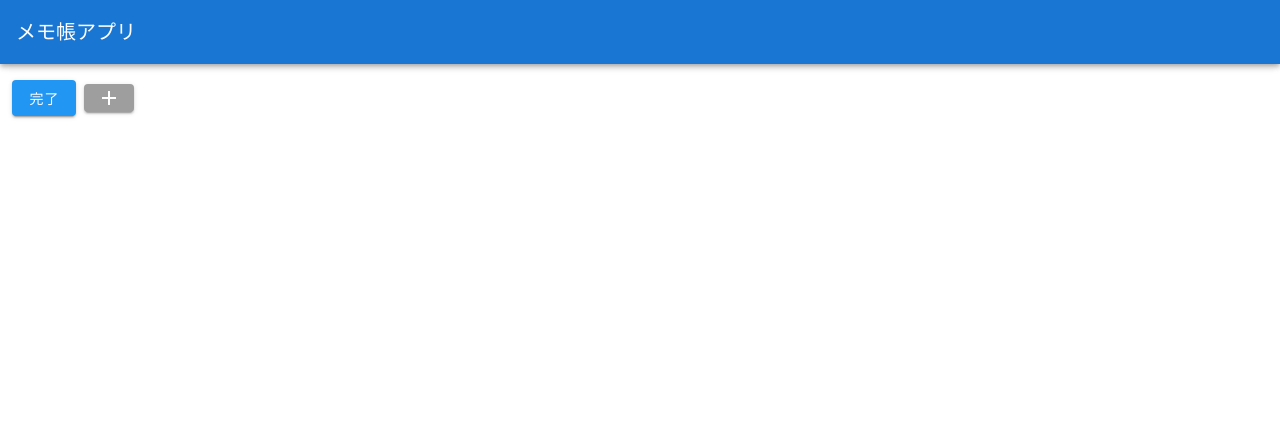
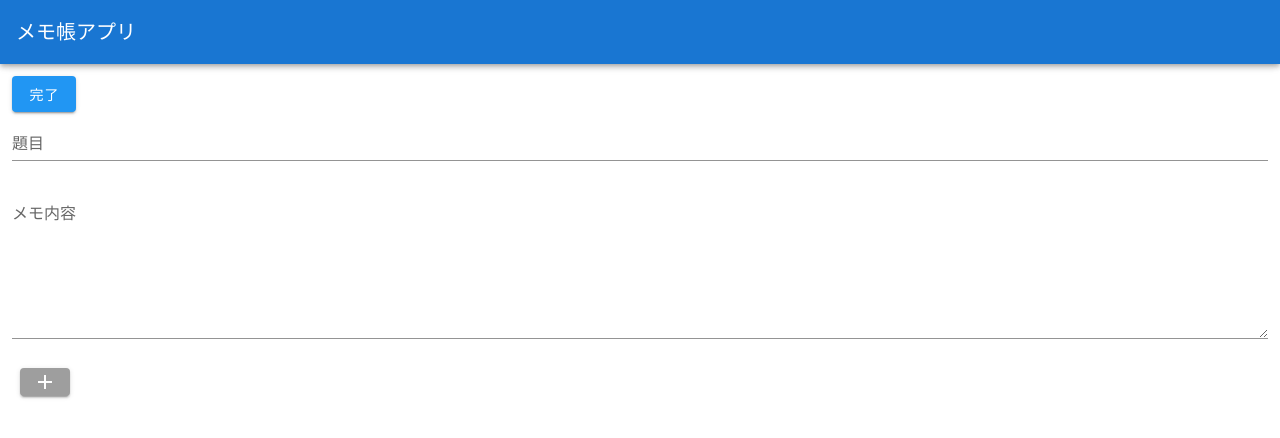
Before and after one commit to ESM-fd/pair-mob-camp, a Vue app: page / in a window 1280 px wide. Shown: the top 438 px of the page. Built offline with nearby package versions, Linux system fonts and the light colour scheme.

Commit message:
コンポーネント化した

```diff
--- /dev/null
+++ b/src/components/FormApp.vue
@@ -0,0 +1,38 @@
+<template>
+  <div>
+    <v-btn
+      color="blue"
+      dark
+      >
+      完了
+    </v-btn>
+    <v-text-field
+      label="題目"
+      type="input"
+    ></v-text-field>
+    <v-textarea
+      label="メモ内容"
+      name="input-7-1"
+    ></v-textarea>
+    <v-btn
+      dark
+      small
+      color="grey"
+      class="ma-2"
+      @click="addInput()"
+    >
+      <v-icon dark>mdi-plus</v-icon>
+    </v-btn>
+  </div>
+</template>
+
+<script>
+export default {
+  data () {
+    return {}
+  },
+  created () {},
+  computed: {},
+  methods: {}
+}
+</script>
--- a/src/view/MemoApp.vue
+++ b/src/view/MemoApp.vue
@@ -1,37 +1,22 @@
 <template>
   <div>
-    <v-btn
-      color="blue"
-      dark
-      >
-      完了
-    </v-btn>
-    <v-row v-for="memo in memoList" :key="memo.id">
-      <v-text-field
-        label="題目"
-        type="input"
-      ></v-text-field>
-      <v-textarea
-        label="メモ内容"
-        name="input-7-1"
-      ></v-textarea>
-    </v-row>
-    <v-btn
-      dark
-      small
-      color="grey"
-      class="ma-2"
-      @click="addInput()"
-    >
-      <v-icon dark>mdi-plus</v-icon>
-    </v-btn>
+    <formApp-component
+      @addMemo='addMemo'
+    ></formApp-component>
   </div>
-  </template>
+</template>
 
 <script>
+import FormApp from '../components/FormApp.vue'
 export default {
+  components: {
+    'formApp-component': FormApp
+  },
   data () {
-    return {}
+    return {
+    // // メモ入力画面の表示制御用
+    // isFormVisible: false
+    }
   },
   created () {},
   computed: {},
```
